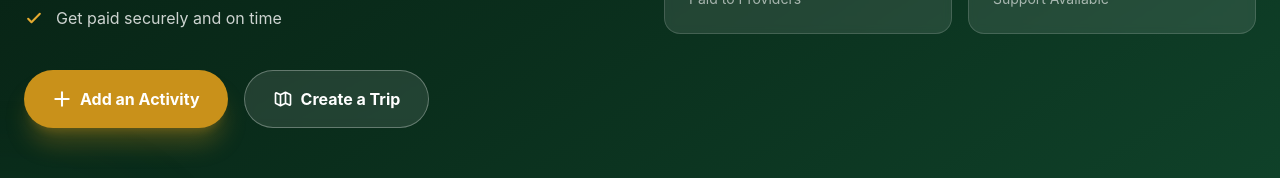
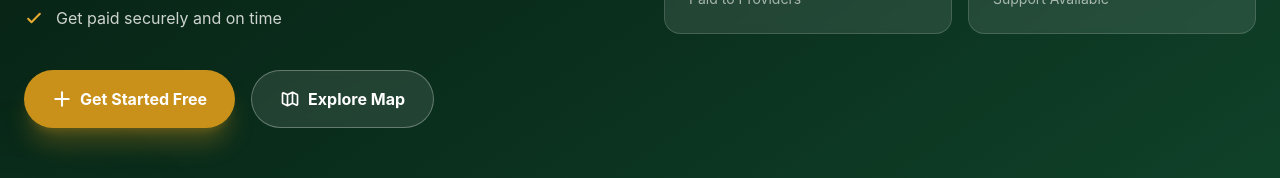
Before and after one commit to abhannouni/AG-GO-FRONTEND, a React (Create React App) app: page / in a window 1280 px wide. Shown: the part 2815-2993 px from the top of the page. Built offline with nearby package versions, Linux system fonts and the light colour scheme; no server answers.

Commit message:
refactor(home): make CTASection role-aware via Redux; remove userRole prop from HomePage

```diff
--- a/src/components/CTASection.js
+++ b/src/components/CTASection.js
@@ -1,4 +1,7 @@
 import React from 'react';
+import { Link } from 'react-router-dom';
+import { useSelector } from 'react-redux';
+import { selectIsAuthenticated, selectUserRole } from '../redux/auth/authSlice';
 
 const PlusIcon = () => (
     <svg className="w-5 h-5" fill="none" viewBox="0 0 24 24" stroke="currentColor" strokeWidth="2.5">
@@ -25,7 +28,9 @@ const benefits = [
     'Get paid securely and on time',
 ];
 
-const CTASection = ({ userRole }) => {
+const CTASection = () => {
+    const isAuthenticated = useSelector(selectIsAuthenticated);
+    const role = useSelector(selectUserRole);
     return (
         <section className="py-20 bg-gradient-to-br from-forest-950 via-forest-900 to-forest-800 relative overflow-hidden">
             {/* Decorative background elements */}
@@ -62,14 +67,40 @@ const CTASection = ({ userRole }) => {
 
                         {/* CTA Buttons */}
                         <div className="flex flex-col sm:flex-row gap-4">
-                            <button className="flex items-center justify-center gap-2 bg-gold-500 text-white px-7 py-4 rounded-full font-bold hover:bg-gold-400 transition-all duration-200 shadow-xl shadow-gold-500/30 hover:scale-105">
-                                <PlusIcon />
-                                Add an Activity
-                            </button>
-                            <button className="flex items-center justify-center gap-2 bg-white/10 border border-white/30 text-white px-7 py-4 rounded-full font-bold hover:bg-white/20 backdrop-blur-sm transition-all duration-200">
-                                <MapIcon />
-                                Create a Trip
-                            </button>
+                            {isAuthenticated && (role === 'prestataire' || role === 'admin') ? (
+                                <Link
+                                    to="/dashboard"
+                                    className="flex items-center justify-center gap-2 bg-gold-500 text-white px-7 py-4 rounded-full font-bold hover:bg-gold-400 transition-all duration-200 shadow-xl shadow-gold-500/30 hover:scale-105"
+                                >
+                                    <PlusIcon />
+                                    Go to Dashboard
+                                </Link>
+                            ) : isAuthenticated ? (
+                                <Link
+                                    to="/activities"
+                                    className="flex items-center justify-center gap-2 bg-gold-500 text-white px-7 py-4 rounded-full font-bold hover:bg-gold-400 transition-all duration-200 shadow-xl shadow-gold-500/30 hover:scale-105"
+                                >
+                                    <MapIcon />
+                                    Browse Activities
+                                </Link>
+                            ) : (
+                                <>
+                                    <Link
+                                        to="/register"
+                                        className="flex items-center justify-center gap-2 bg-gold-500 text-white px-7 py-4 rounded-full font-bold hover:bg-gold-400 transition-all duration-200 shadow-xl shadow-gold-500/30 hover:scale-105"
+                                    >
+                                        <PlusIcon />
+                                        Get Started Free
+                                    </Link>
+                                    <Link
+                                        to="/activities/map"
+                                        className="flex items-center justify-center gap-2 bg-white/10 border border-white/30 text-white px-7 py-4 rounded-full font-bold hover:bg-white/20 backdrop-blur-sm transition-all duration-200"
+                                    >
+                                        <MapIcon />
+                                        Explore Map
+                                    </Link>
+                                </>
+                            )}
                         </div>
                     </div>
 
@@ -99,9 +130,9 @@ const CTASection = ({ userRole }) => {
                         <p className="text-white font-semibold text-lg">Ready to grow your travel business?</p>
                         <p className="text-white/55 text-sm mt-1">Join thousands of local guides and tour operators already on AfGo</p>
                     </div>
-                    <button className="flex-shrink-0 bg-white text-forest-900 px-8 py-3 rounded-full font-bold hover:bg-gray-100 transition-all">
+                    <Link to="/register" className="flex-shrink-0 bg-white text-forest-900 px-8 py-3 rounded-full font-bold hover:bg-gray-100 transition-all">
                         Get Started Free →
-                    </button>
+                    </Link>
                 </div>
             </div>
         </section>
--- a/src/pages/HomePage.js
+++ b/src/pages/HomePage.js
@@ -5,7 +5,7 @@ import TripsSection from '../components/TripsSection';
 import ActivitiesSection from '../components/ActivitiesSection';
 import CTASection from '../components/CTASection';
 
-const HomePage = ({ userRole }) => {
+const HomePage = () => {
     const handleSearch = () => {
         const section = document.getElementById('trips');
         if (section) section.scrollIntoView({ behavior: 'smooth' });
@@ -17,7 +17,7 @@ const HomePage = ({ userRole }) => {
             <StatsBar />
             <TripsSection />
             <ActivitiesSection />
-            <CTASection userRole={userRole} />
+            <CTASection />
         </div>
     );
 };
```
